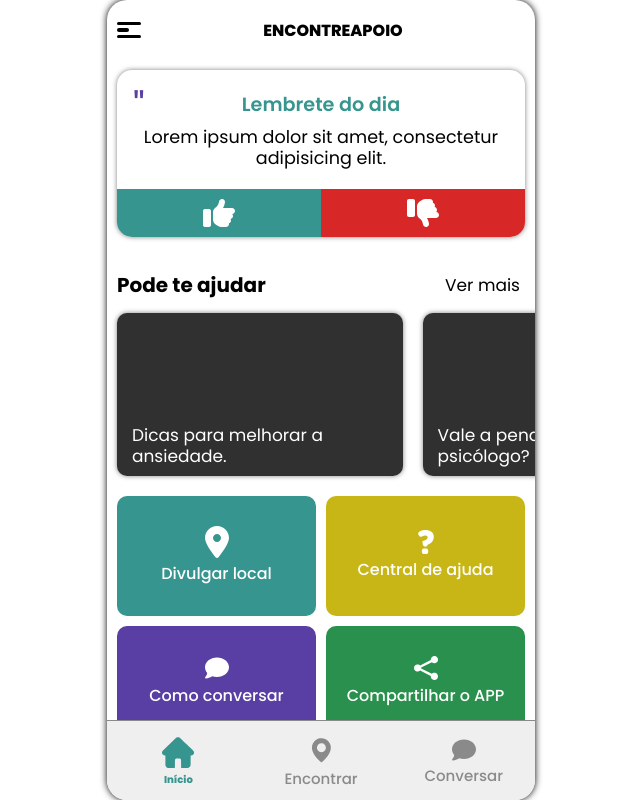
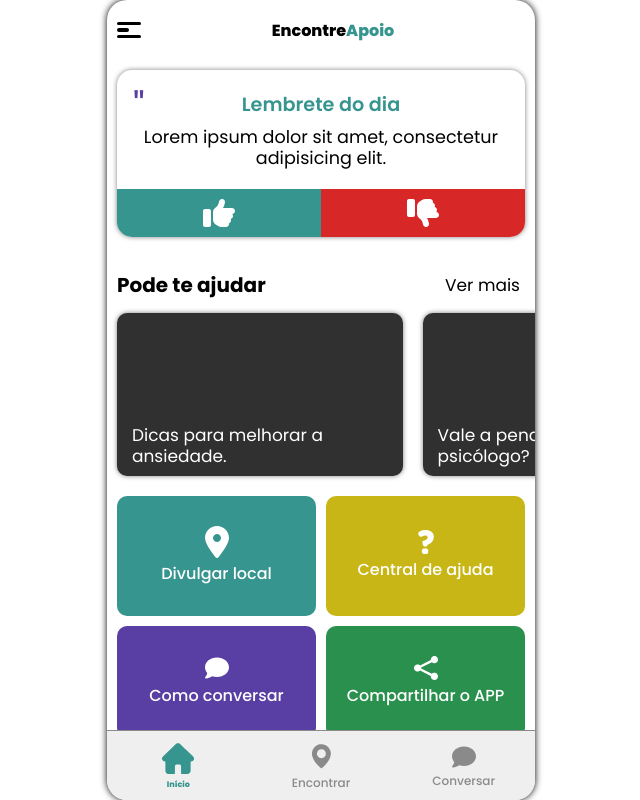
Before and after one commit to denninho1/encontre-apoio, a plain HTML site: page index.html in a window 1280 px wide. Shown: the whole page, without its empty margins (319-959 px from the left). Drawn offline with Linux system fonts and the light colour scheme.

Commit message:
destaque de estilo na logo

```diff
--- a/css/style.css
+++ b/css/style.css
@@ -56,6 +56,7 @@ body {
 
 .button_menu {
     width: 1.5rem;
+    cursor: pointer;
 }
 
 .button_menu .row{
@@ -64,6 +65,7 @@ body {
     background-color: #000;
     margin-bottom: .2rem;
     border-radius: 1rem;
+    transition: all 300ms ease-in;
 }
 .button_menu .row:last-child {
     margin-bottom: 0;
@@ -74,8 +76,11 @@ body {
 }
 
 .logo {
-    text-transform: uppercase;
     font-weight: 800;
+}
+
+.header .logo .destaque {
+    color: var(--main-color);
 }
 
 
@@ -88,7 +93,7 @@ body {
     right: 0;
     background-color: #fff;
     display: flex;
-    height: 80px;
+    height: 70px;
     border-top: 1px solid #8A8A8A;
 }
 
@@ -98,7 +103,7 @@ body {
 }
 
 .navs button:first-child span {
-    font-size: 10px;
+    font-size: 8px;
     color: var(--main-color);
     font-weight: 900;
 }
@@ -106,7 +111,7 @@ body {
 .navs button span {
     display: block;
     line-height: 1;
-    font-size: 15px;
+    font-size: 12px;
     font-weight: 500;
     color: #8A8A8A;
 }
@@ -171,6 +176,7 @@ body {
     display: flex;
     align-items: center;
     justify-content: center;
+    transition: all 300ms linear;
 }
 
 .card_reminder .reminder_btns .btn_like {
--- a/index.html
+++ b/index.html
@@ -25,7 +25,7 @@
         </div>
 
         <div class="logo">
-          <span>EncontreApoio</span>
+          <span>Encontre<span class="destaque">Apoio</span></span>
         </div>
 
         <div></div>
@@ -41,7 +41,7 @@
               </p>
             </blockquote>
             <div class="reminder_btns">
-              <button class="btn_like">
+              <button class="btn_like reminder_btn">
                 <svg
                   fill="#fff"
                   width="2rem"
@@ -51,7 +51,7 @@
                     d="M313.4 32.9c26 5.2 42.9 30.5 37.7 56.5l-2.3 11.4c-5.3 26.7-15.1 52.1-28.8 75.2H464c26.5 0 48 21.5 48 48c0 25.3-19.5 46-44.3 47.9c7.7 8.5 12.3 19.8 12.3 32.1c0 23.4-16.8 42.9-38.9 47.1c4.4 7.2 6.9 15.8 6.9 24.9c0 21.3-13.9 39.4-33.1 45.6c.7 3.3 1.1 6.8 1.1 10.4c0 26.5-21.5 48-48 48H294.5c-19 0-37.5-5.6-53.3-16.1l-38.5-25.7C176 420.4 160 390.4 160 358.3V320 272 247.1c0-29.2 13.3-56.7 36-75l7.4-5.9c26.5-21.2 44.6-51 51.2-84.2l2.3-11.4c5.2-26 30.5-42.9 56.5-37.7zM32 192H96c17.7 0 32 14.3 32 32V448c0 17.7-14.3 32-32 32H32c-17.7 0-32-14.3-32-32V224c0-17.7 14.3-32 32-32z"/>
                 </svg>
               </button>
-              <button class="btn_weak">
+              <button class="btn_weak reminder_btn">
                 <svg
                   fill="#fff"
                   width="2rem"
```
